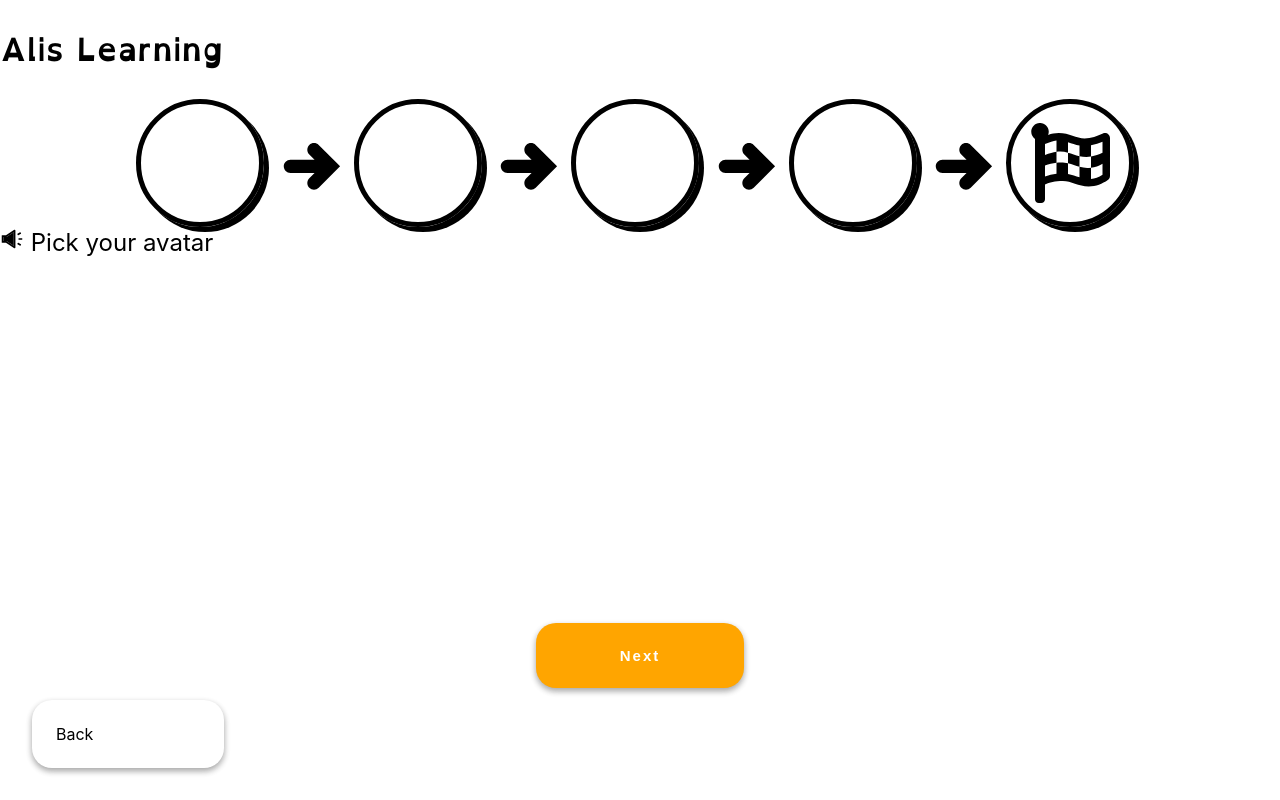
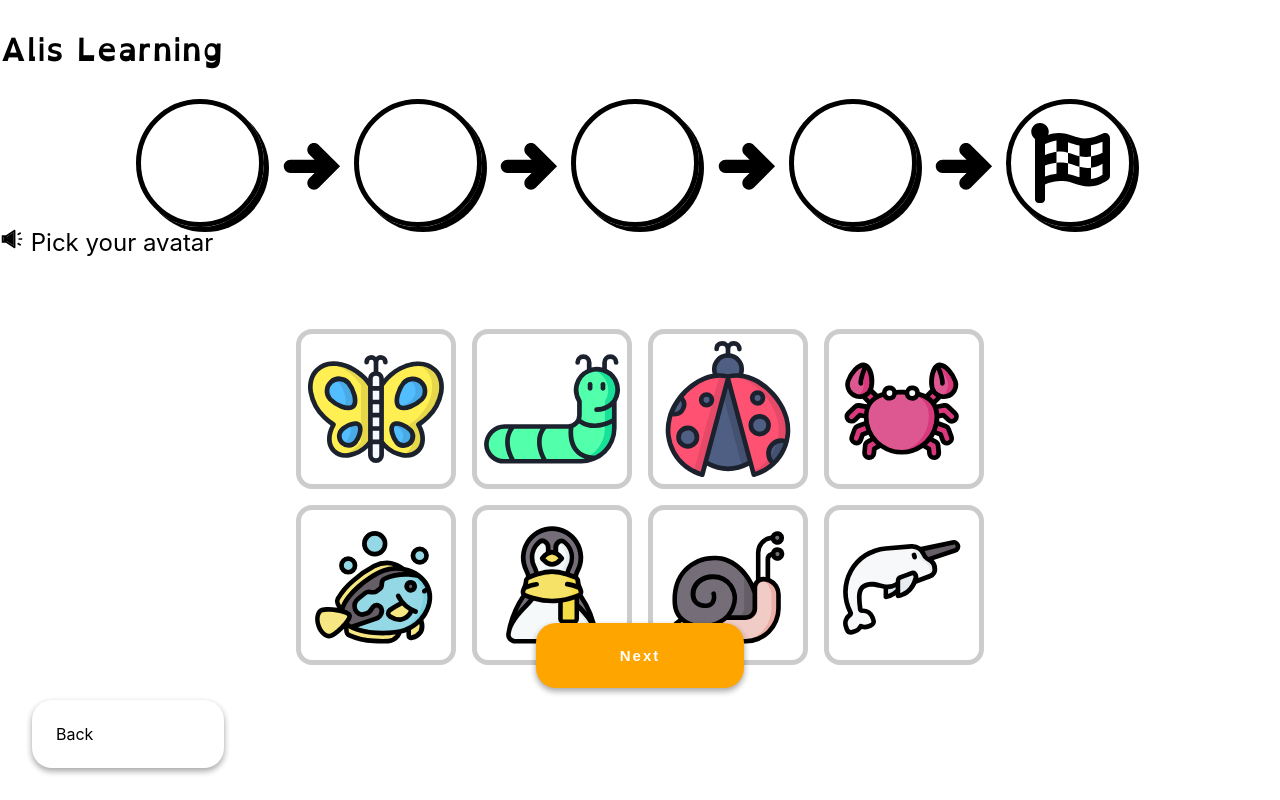
Before and after one commit to fac24/alis-learning, a Next.js app: page /learner-onboarding/avatar-selection in a window 1280 px wide. Built offline with nearby package versions, Linux system fonts and the light colour scheme.

Commit message:
Done with avatar selection for now

```diff
--- a/pages/learner-onboarding/avatar-selection.js
+++ b/pages/learner-onboarding/avatar-selection.js
@@ -1,20 +1,9 @@
 import LearnerOnboardingLayout from "../../components/LearnerOnboardingLayout";
 import styled from "styled-components";
+import Image from "next/image";
+import avatars from "../../data/avatars.js";
 
 export default function LearnerAvatarSelection() {
-  const avatars = {
-    butterfly: "/avatars/butterfly.svg",
-    caterpillar: "/avatars/caterpillar.svg",
-    ladybird: "/avatars/ladybird.svg",
-    crab: "/avatars/crab.svg",
-    fish: "/avatars/fish.svg",
-    penguin: "/avatars/penguin.svg",
-    snail: "/avatars/snail.svg",
-    warhol: "/avatars/warhol.svg",
-  };
-
-  console.log(Object.entries(avatars).map((element) => element[1]));
-
   return (
     <LearnerOnboardingLayout
       ttsTitle="Pick your avatar"
@@ -25,14 +14,19 @@ export default function LearnerAvatarSelection() {
     >
       <StyledUnorderedList>
         {/*
-          Object.entries(avatars).map(([avatar_name, avatar_file]) => (
-
-<StyledListItem>
-            <img src={avatar_file} alt={avatar_name} />
+          - Make a key-value array from the avatars object.
+          - For each key-value pair, split into variables avatar_name and avatar_file.
+          - Render a new StyledListItem component with an Image component for each pair.
+        */}
+        {Object.entries(avatars).map(([avatar_name, avatar_file], index) => (
+          <StyledListItem key={index}>
+            <Image
+              src={avatar_file}
+              alt={avatar_name + " avatar"}
+              layout="fill"
+            />
           </StyledListItem>
-
-));
-        */}
+        ))}
       </StyledUnorderedList>
     </LearnerOnboardingLayout>
   );
@@ -51,8 +45,11 @@ const StyledListItem = styled.li`
   border: 5px solid #ccc;
   border-radius: 1rem;
   cursor: pointer;
+  height: 10rem;
   margin: 0.5rem;
-  padding: 0.5rem;
+  /* Padding won't work here unless we rejig other bits */
+  /* padding: 0.5rem; */
+  position: relative;
   width: 10rem;
 
   &:hover {
```
